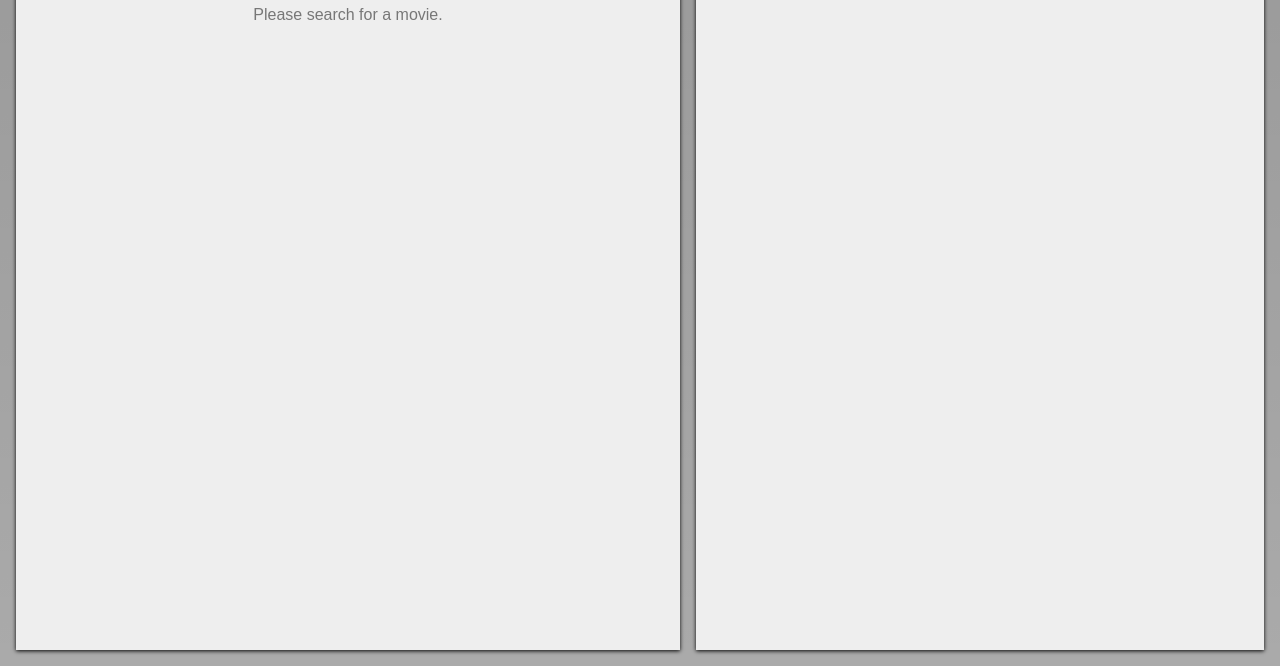
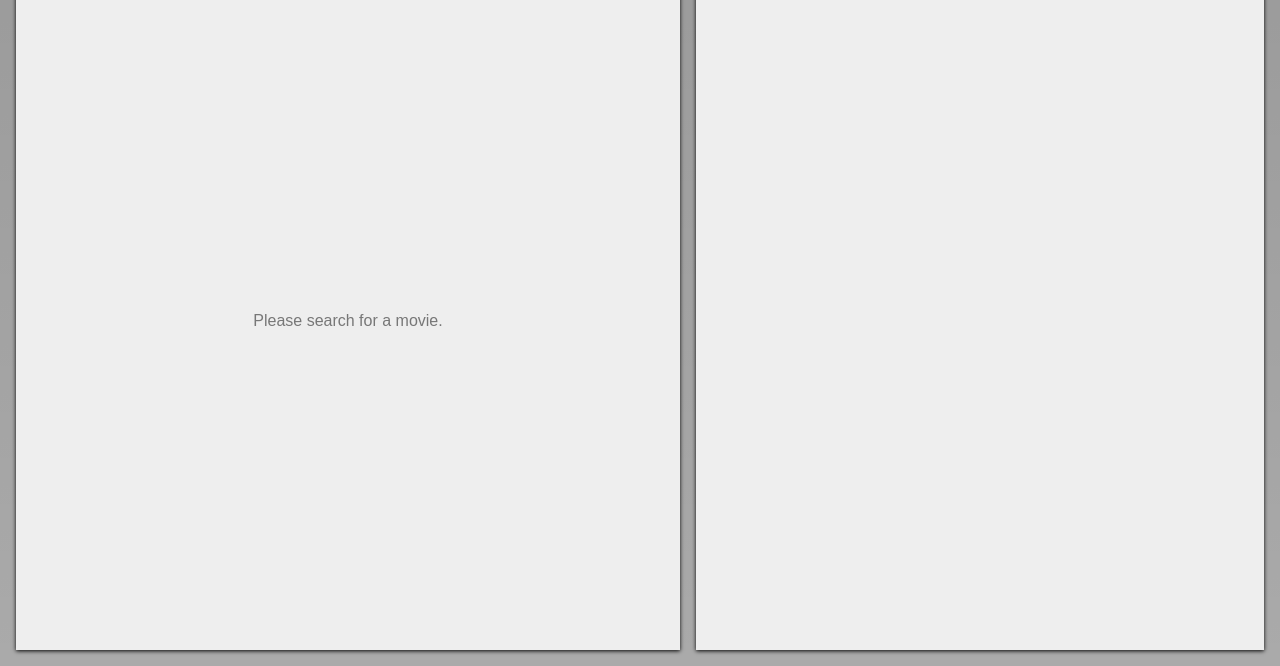
Before and after one commit to jfftck/movie-collection, a website: page public/index.html in a window 1280 px wide. Shown: the part 134-800 px from the top of the page. Drawn offline with Linux system fonts and the light colour scheme; no server answers.

Commit message:
Testing centered message.

```diff
--- a/public/app.css
+++ b/public/app.css
@@ -172,6 +172,8 @@
 }
 
 .list {
+	display: -webkit-flex;
+	display: flex;
 	min-height: 10em;
 	-webkit-flex: 1 0 auto;
 	flex: 1 0 auto;
```
